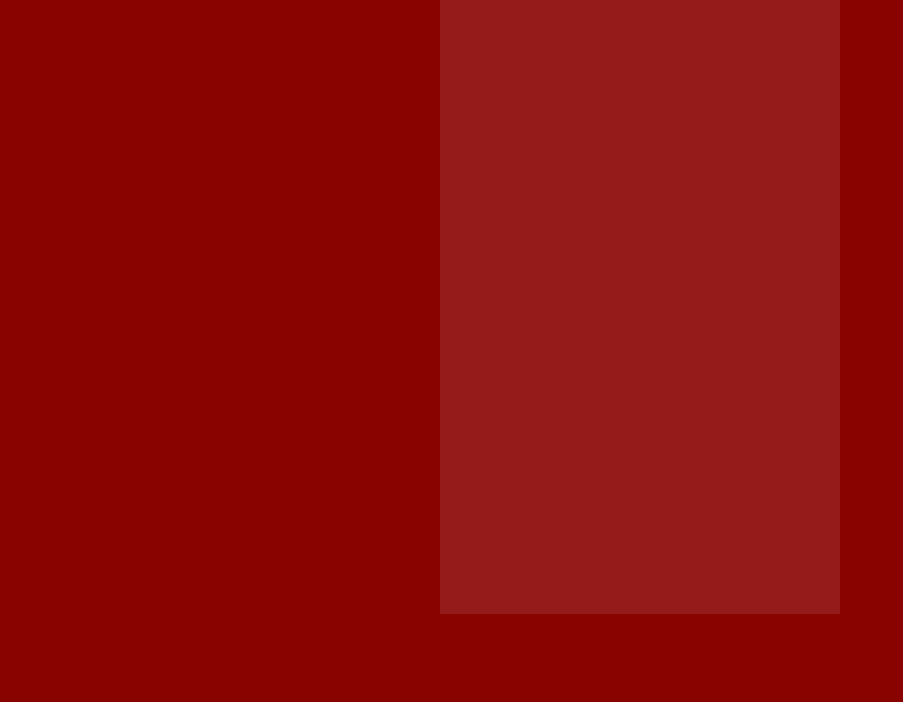
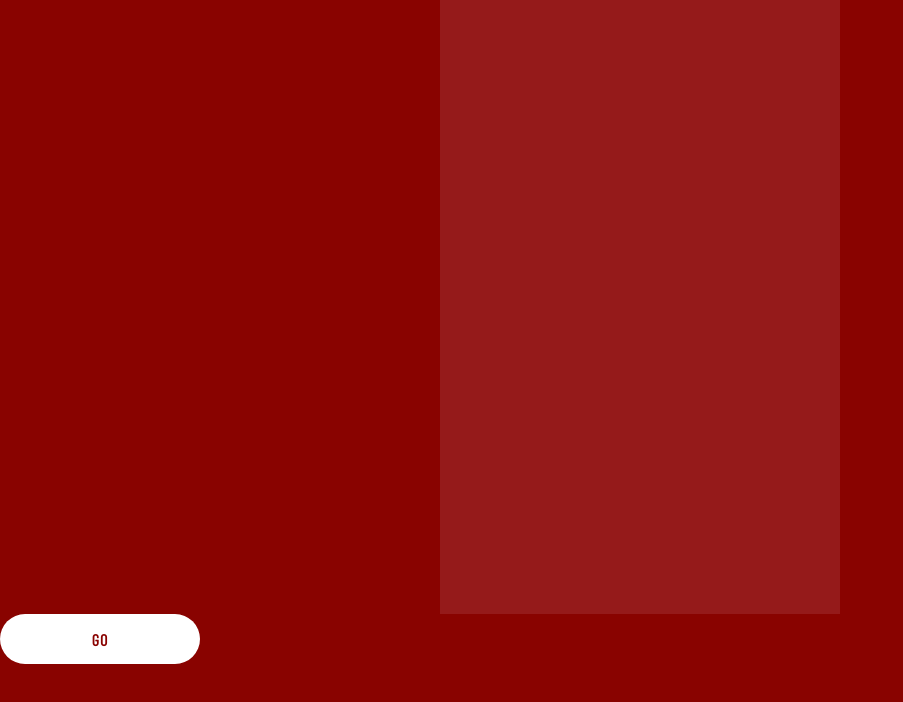
Before and after one commit to uloco/smokeless-awesome-cocktails, a React (Create React App) app: page / in a window 1280 px wide. Shown: the top 702 px of the page, without its empty margins (0-903 px from the left). Built offline with nearby package versions, Linux system fonts and the light colour scheme.

Commit message:
Add button component

```diff
--- a/src/App.tsx
+++ b/src/App.tsx
@@ -9,6 +9,30 @@ const HomeScreen = styled.div`
   margin: 0 auto;
 `;
 
+const Button = styled.button`
+  display: flex;
+  flex-direction: row;
+  justify-content: center;
+  align-items: center;
+  height: 50px;
+  min-width: 200px;
+  background-color: white;
+  border-style: none;
+  border-radius: 25px;
+  font-family: "Barlow Condensed";
+  font-size: 16px;
+  letter-spacing: 1.01px;
+  line-height: 19px;
+  font-weight: 800;
+  text-transform: uppercase;
+  color: #890200;
+`;
+
 export const App = () => {
-  return <HomeScreen />;
+  return (
+    <>
+      <HomeScreen />
+      <Button>Go</Button>
+    </>
+  );
 };
```
